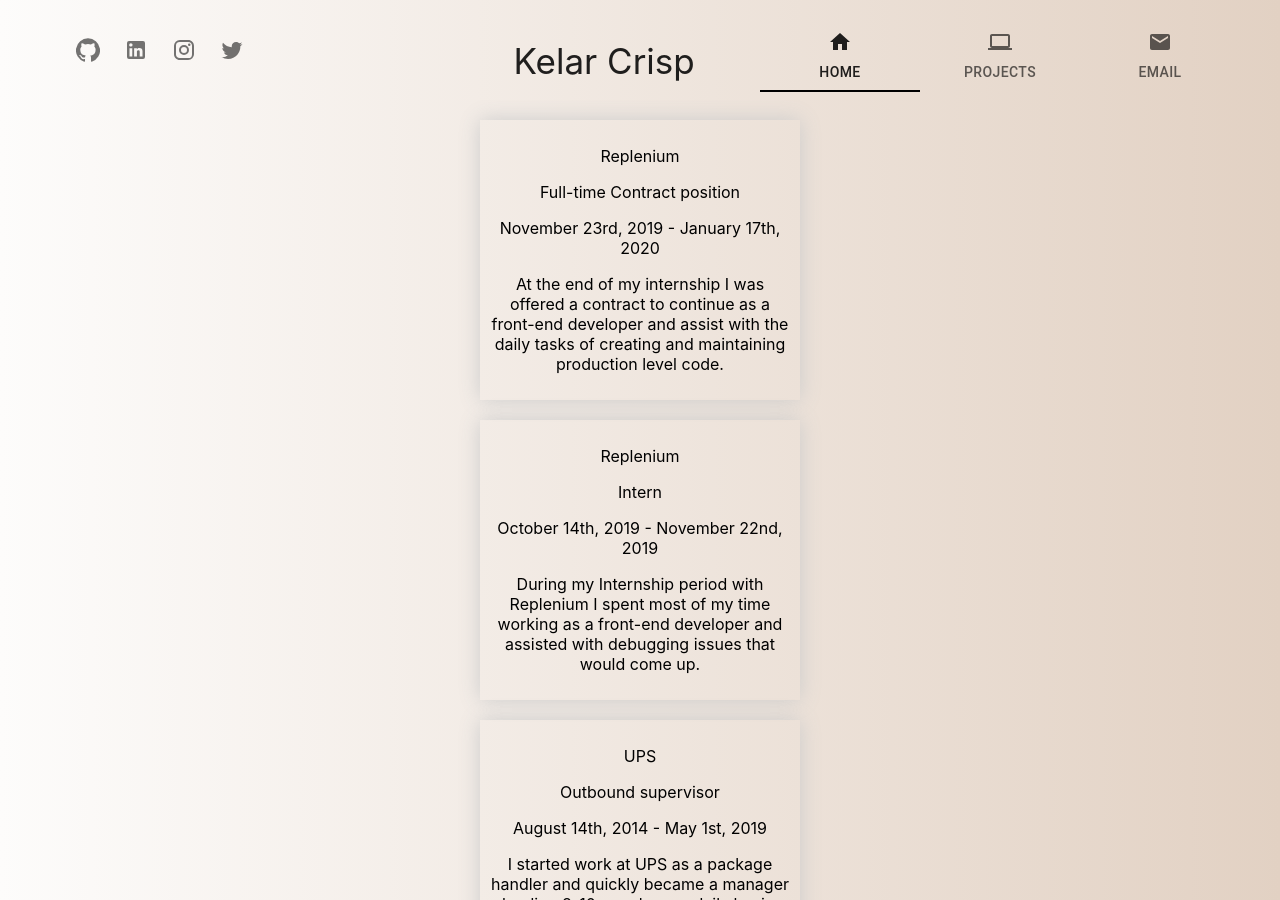
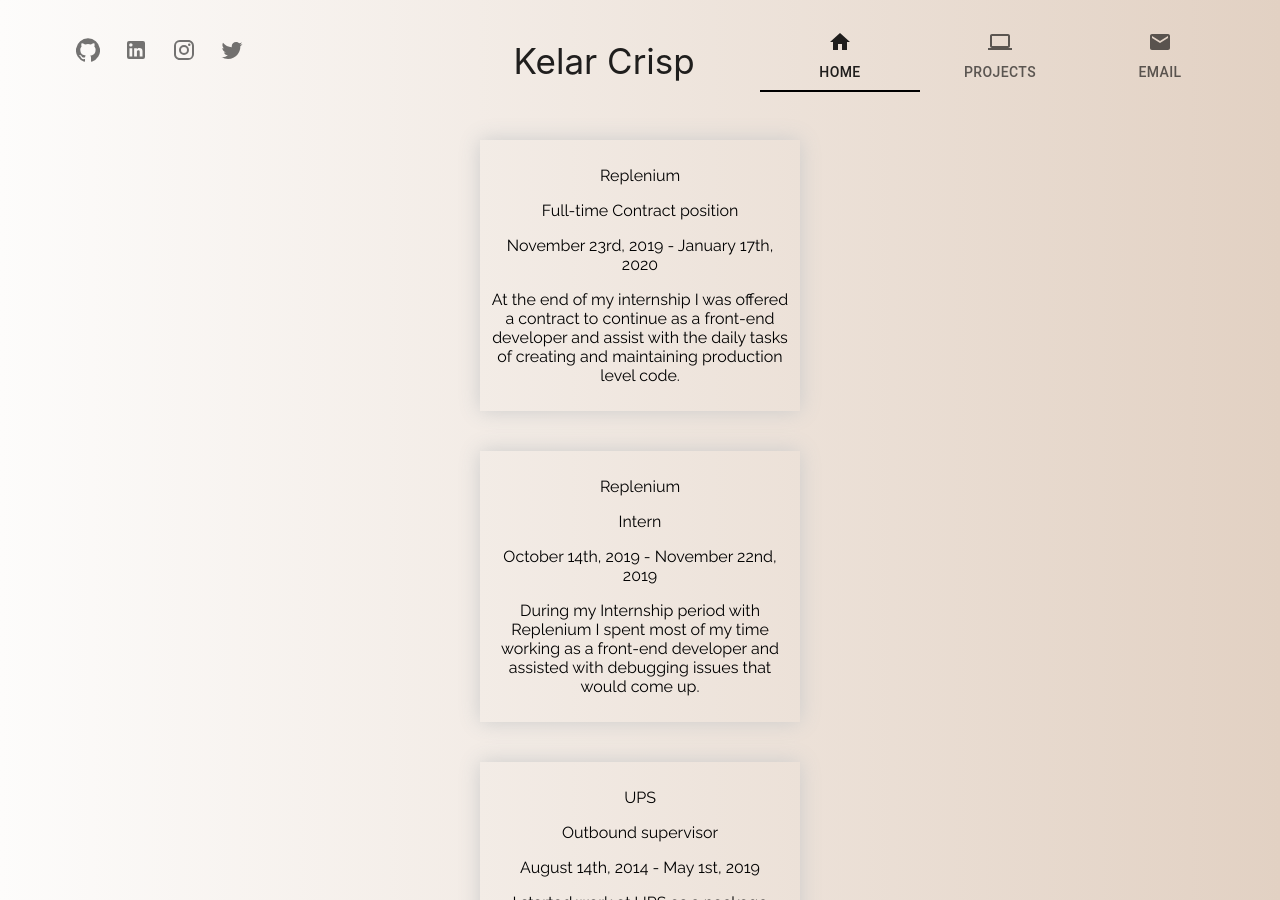
Before and after one commit to kelarcrisp/aws-portfolio, a React (Create React App) app: page / in a window 1280 px wide. Built offline with nearby package versions, Linux system fonts and the light colour scheme.

Commit message:
changes for animation, fonts

```diff
--- a/package.json
+++ b/package.json
@@ -2,7 +2,7 @@
   "name": "kelar-portfolio",
   "version": "0.1.0",
   "private": true,
-  "proxy": "http://localhost:5000",
+  "proxy": "http://localhost:5000 || https://kelarcrisp.com",
   "dependencies": {
     "@material-ui/core": "^4.9.5",
     "@material-ui/icons": "^4.9.1",
--- a/src/Components/HomePage/HomePage.js
+++ b/src/Components/HomePage/HomePage.js
@@ -1,13 +1,19 @@
-import React from 'react';
+import React, { useEffect, useState, Component } from 'react';
 import classes from './HomePage.module.css';
 import WorkInfoCard from './WorkInfoCard/WorkInfoCard'
-const HomePage = () => {
-    return (
-        <div className={classes.HomePageContainer}>
-            <WorkInfoCard />
+class HomePage extends Component {
 
-        </div>
-    );
+    render() {
+        let loadDropDown = <div className={classes.HomePageContainer}> <WorkInfoCard /></div>
+
+        return (
+            <div>
+                {loadDropDown}
+            </div>
+        );
+    }
+
+
 };
 
 export default HomePage;
--- a/src/Components/HomePage/HomePage.module.css
+++ b/src/Components/HomePage/HomePage.module.css
@@ -4,9 +4,9 @@
     width: 100%;
   overflow-y: auto;
     background: linear-gradient(90deg, #fdfcfb,  #e2d1c3);
-  animation: HomePageContainer 3s;
+  /* animation: HomePageContainer 3s; */
 }
-
+/*
 @keyframes HomePageContainer{
 from {
   background: linear-gradient(90deg, #fdfcfb,  #e2d1c3);
@@ -19,4 +19,4 @@
   opacity: 1;
    transform: translateY(0)
 }
-}
+} */
--- a/src/Components/HomePage/WorkInfoCard/WorkInfoCard.module.css
+++ b/src/Components/HomePage/WorkInfoCard/WorkInfoCard.module.css
@@ -1,8 +1,9 @@
 .CardContainer{
-      margin: 20px auto;
-  width: 25%;
-  text-align: center;
-  box-shadow: 0 0 20px #ccc;
-  padding: 10px;
-  box-sizing: border-box;
+    margin: 40px auto;
+    width: 25%;
+    text-align: center;
+    box-shadow: 0 0 20px #ccc;
+    padding: 10px;
+    box-sizing: border-box;
+    font-family: 'Raleway', sans-serif;
 }
--- a/src/Components/SideProjects/SideProjects.module.css
+++ b/src/Components/SideProjects/SideProjects.module.css
@@ -23,6 +23,11 @@
     font-family: 'Raleway', sans-serif;
       position: relative;
 }
+/* if I ever want to create some sort of backdrop/overlay to each image do it here
+/* .SideProjectItemLeft:hover{
+
+} */
+
 .SideProjectItemLeft p{
    position: absolute;
    bottom: 0;
@@ -34,7 +39,7 @@
     height: 420px;
     width: 400px;
     text-align: center;
-    box-shadow: 1px 2px 1px #ccc;
+     box-shadow: 2px 2px 1px #ccc;
     box-sizing: border-box;
     margin-left: 20%;
     margin-top: 50px;
--- a/src/Shared/NavHeader/NavHeader.js
+++ b/src/Shared/NavHeader/NavHeader.js
@@ -25,7 +25,7 @@
     Root: {
         display: 'flex',
         justifyContent: 'space-between',
-        animation: `$root 3s`,
+        // animation: `$root 3s`,
         width: 'auto'
     },
     Tabs: {
```
Also changed, not shown: 1 other file (tests, documents, lock files or other folders).
